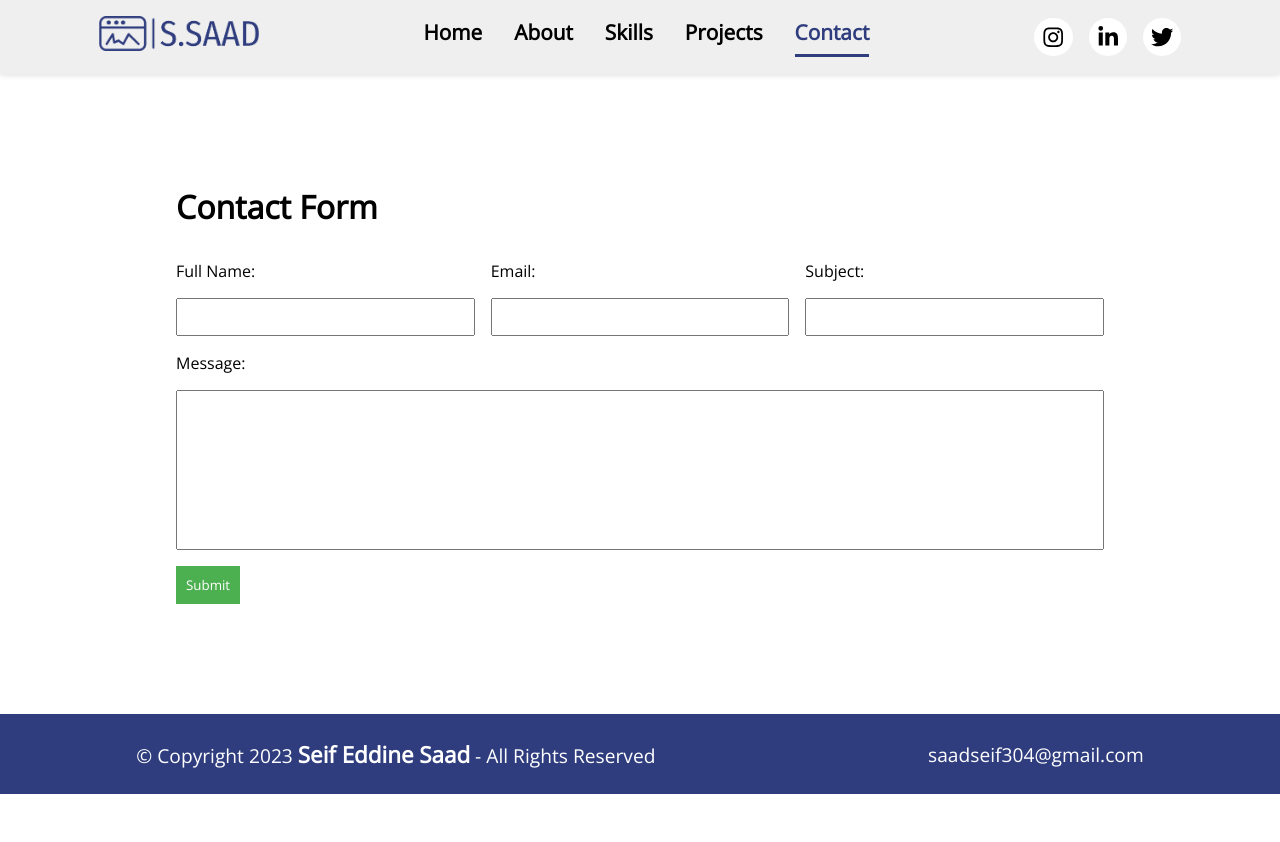
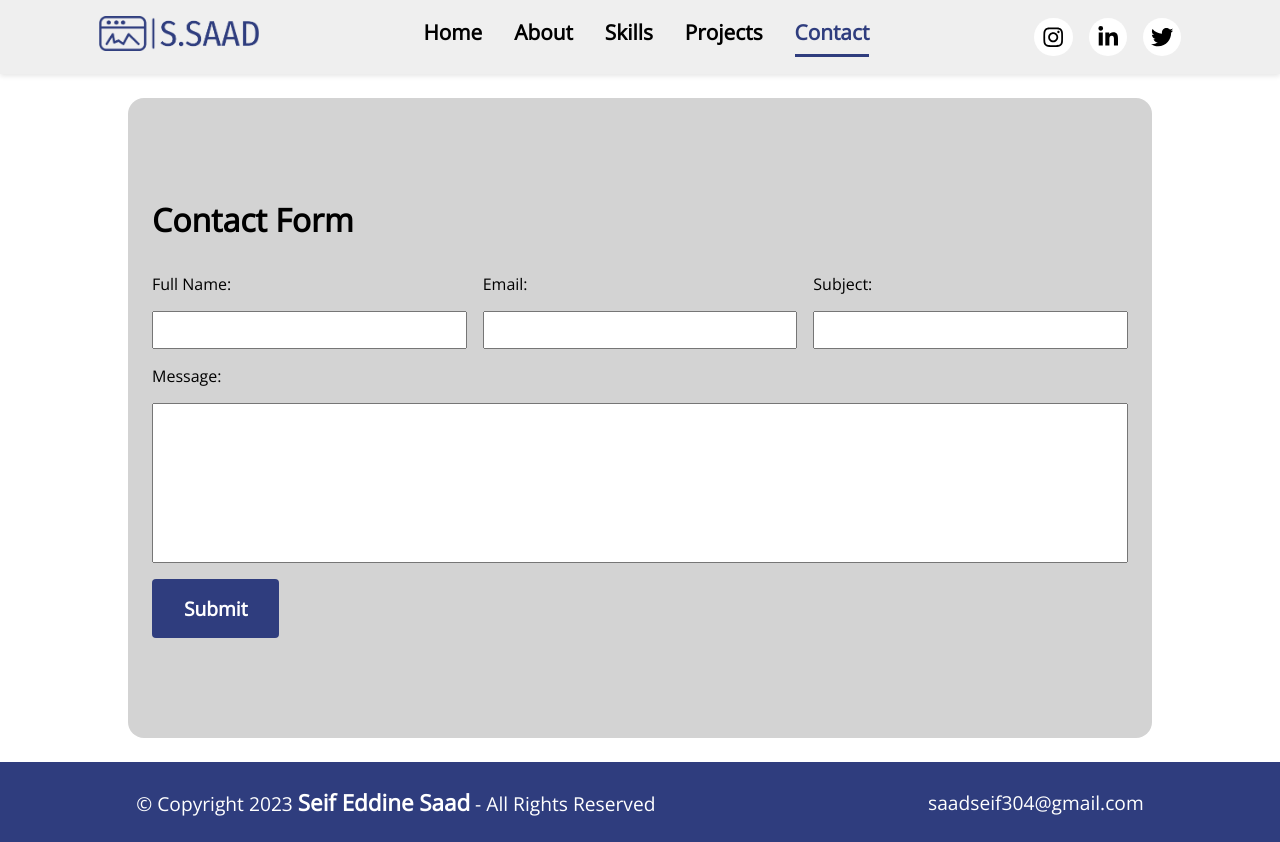
Before and after one commit to seifeddinesaad01/My-Personal-Portfolio, a React (Create React App) app: page /contact in a window 1280 px wide. Before the commit the page ends 800 px from the top, so only its background shows below. Built offline with nearby package versions, Linux system fonts and the light colour scheme.

Commit message:
style(contact): update UI in the contact section and some website fixes

```diff
--- a/src/Features/Contact/Contact.css
+++ b/src/Features/Contact/Contact.css
@@ -2,14 +2,16 @@
 .form-container {
   width: 80%;
   margin: auto;
-  padding: 3rem;
+  padding: 1.5rem;
+  margin: 1.5rem;
   display: flex;
   justify-content: center;
   align-items: flex-start;
   gap: 1rem;
   flex-direction: column;
   min-height: 80vh;
-  /* background-color: rgb(211, 211, 211)  ; */
+   background-color: rgb(211, 211, 211)  ;
+   border-radius: 1rem;
 }
 
 .form-group {
--- a/src/Features/Contact/Contact.tsx
+++ b/src/Features/Contact/Contact.tsx
@@ -1,6 +1,6 @@
 // Form.tsx
 import React from 'react';
-import { Formik, Field, Form, ErrorMessage } from 'formik';
+import { Formik, Field, Form } from 'formik';
 import * as Yup from 'yup';
 import './Contact.css';
 
@@ -44,18 +44,17 @@ const Contact: React.FC = () => {
                         <div className="form-group">
                             <label htmlFor="fullName">Full Name:</label>
                             <Field type="text" id="fullName" name="fullName" />
-                            <ErrorMessage name="fullName" component="div" className="error" />
-
+                            {/* <ErrorMessage name="fullName" component="div" className="error" /> */}
                         </div>
                         <div className="form-group">
                             <label htmlFor="email">Email:</label>
                             <Field type="email" id="email" name="email" />
-                            <ErrorMessage name="email" component="div" className="error" />
+                            {/* <ErrorMessage name="email" component="div" className="error" /> */}
                         </div>
                         <div className="form-group">
                             <label htmlFor="subject">Subject:</label>
                             <Field type="text" id="subject" name="subject" />
-                            <ErrorMessage name="subject" component="div" className="error" />
+                            {/* <ErrorMessage name="subject" component="div" className="error" /> */}
                         </div>
 
                     </div>
@@ -63,10 +62,10 @@ const Contact: React.FC = () => {
                     <div className="form-group">
                         <label htmlFor="message">Message:</label>
                         <Field as="textarea" id="message" name="message" />
-                        <ErrorMessage name="message" component="div" className="error" />
+                        {/* <ErrorMessage name="message" component="div" className="error" /> */}
                     </div>
 
-                    <button type="submit">Submit</button>
+                    <button className="sectionOne__btn" type="submit">Submit</button>
                 </Form>
             </Formik>
         </div>
--- a/src/Features/Hero/Hero.tsx
+++ b/src/Features/Hero/Hero.tsx
@@ -1,6 +1,7 @@
 import React from 'react';
 import heroImg from '../../assets/about.jpg';
 import './Hero.css';
+import { NavLink } from 'react-router-dom';
 const Hero = () => {
     return (
         <div className='hero__section'>
@@ -9,8 +10,12 @@ const Hero = () => {
                     <h1 className='hero__title'>Seif Eddine Saad</h1>
                     <h3 className='hero__description'>Front End Developer</h3>
                     <div className="hero__buttons">
-                        <button className='sectionOne__btn'>Projects</button>
-                        <button className='sectionOne__btn'>Contact me</button>
+                        <NavLink to="/projects">
+                            <button className='sectionOne__btn'>Projects</button>
+                        </NavLink>
+                        <NavLink to="/contact">
+                            <button className='sectionOne__btn'>Contact me</button>
+                        </NavLink>
                     </div>
                     <div className="infos__box">
                         <div className="info__box">
--- a/src/Features/SectionOne/SectionOne.tsx
+++ b/src/Features/SectionOne/SectionOne.tsx
@@ -4,6 +4,7 @@ import sectionOneImg from "../../assets/about1.jpg";
 import { MdDesignServices } from "react-icons/md";
 import { FaCode } from "react-icons/fa";
 import { SiTestinglibrary } from "react-icons/si";
+import { NavLink } from 'react-router-dom';
 
 const SectionOne = () => {
   return (
@@ -17,21 +18,22 @@ const SectionOne = () => {
         <div className="sectionOne__categories">
           <div className="sectionOne__category">
             <FaCode fontSize="3rem" color='#2F3D7E' />
-            <p style={{fontSize:"1.2rem", fontWeight:"600"}}>Coding</p>
+            <p style={{ fontSize: "1.2rem", fontWeight: "600" }}>Coding</p>
           </div>
           <div className="sectionOne__category">
             <MdDesignServices fontSize="3rem" color='#2F3D7E' />
-            <p style={{fontSize:"1.2rem", fontWeight:"600"}}>Design</p>
+            <p style={{ fontSize: "1.2rem", fontWeight: "600" }}>Design</p>
           </div>
           <div className="sectionOne__category">
             <SiTestinglibrary fontSize="3rem" color='#2F3D7E' />
-            <p style={{fontSize:"1.2rem", fontWeight:"600"}}>Testing</p>
+            <p style={{ fontSize: "1.2rem", fontWeight: "600" }}>Testing</p>
           </div>
         </div>
         <p className='sectionOne__text'>Hi, I'm a software engineering student and developer with a passion for solving complex problems through code.
         </p>
-        <button className='sectionOne__btn'>Contact Me</button>
-
+        <NavLink to="/contact">
+          <button className='sectionOne__btn'>Contact Me</button>
+        </NavLink>
       </div>
     </div>
   )
--- a/src/Features/SectionTwo/SectionTwo.tsx
+++ b/src/Features/SectionTwo/SectionTwo.tsx
@@ -22,16 +22,13 @@ const SectionTwo = () => {
         <p className='sectionTwo__text'>
           One of my favorite activities is to educate and mentor others in the field to fulfill their potential and deepen my knowledge. You can find more about this on my CV
         </p>
-        {/* <button className='sectionOne__btn'> */}
         <NavLink
           className='sectionOne__btn'
           target="_blank"
           style={navLinkStyle}
-            to="https://jade-lilian-73.tiiny.site">
+          to="https://www.pdffiller.com/jsfiller-desk12/?flat_pdf_quality=high&isShareViaLink=1&lang=en&projectId=1427776696&loader=tips&MEDIUM_PDFJS=true&PAGE_REARRANGE_V2_MVP=true&richTextFormatting=true&isPageRearrangeV2MVP=true&jsf-page-rearrange-v2=true&LATEST_PDFJS=true&jsf-document-scroll-zoom=true&jsf-redesign-full=true&jsf-dss-v2=false&routeId=aef620af9c57592a25a279bda891ef42#96ed4bc2ef20485aa203323541c38707">
           See Resume
         </NavLink>
-        {/* </button> */}
-
       </div>
       <div className="sectionTwo__right">
         <Tabs>
@@ -62,7 +59,8 @@ const SectionTwo = () => {
                 justifyContent: "flex-start",
                 alignItems: "flex-start",
                 flexDirection: 'column',
-                gap: '0.5rem'
+                gap: '0.5rem',
+                paddingTop:"1rem"
               }}>
               <div style={{ display: 'flex', flexDirection: 'column', gap: '0.5rem' }}>
                 <p style={{ display: "flex", justifyContent: "flex-start", alignItems: 'center', gap: '1rem', fontWeight: '600' }}><FcIdea fontSize="2rem" color="#2f3d7e" />Quick & Visual Learner</p>
```
Lines whose indentation alone changed are shown as unchanged.
